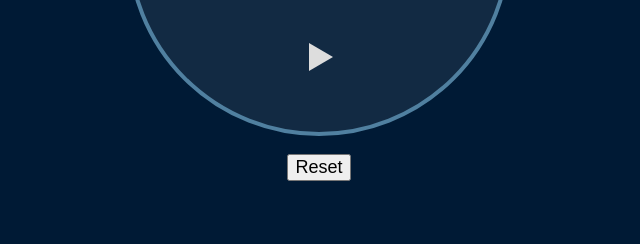
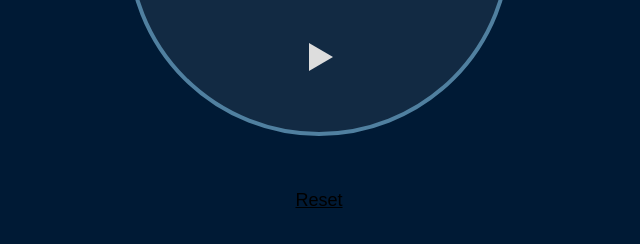
Before and after one commit to theschmocker/pomodoro, a plain HTML site: page index.html in a window 1280 px wide. Shown: the part 544-788 px from the top of the page, without its empty margins (321-961 px from the left). Drawn offline with nearby package versions, Linux system fonts and the light colour scheme.

Commit message:
styled reset button

```diff
--- a/assets/styles.css
+++ b/assets/styles.css
@@ -181,3 +181,17 @@ h1 {
 .hidden {
     display: none;
 }
+
+#reset {
+    padding: 1rem;
+    text-align: center;
+    text-decoration: underline;
+    margin-top: 1rem;
+    border: none;
+    background: transparent;
+    border-radius: 2px;
+}
+
+#reset:hover {
+    background: rgba(255, 0, 50, 0.4);
+}
```
